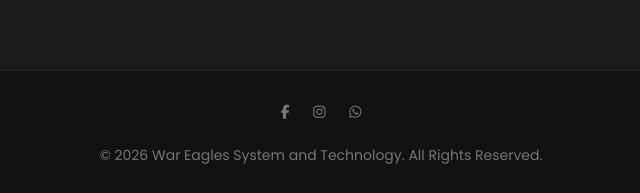
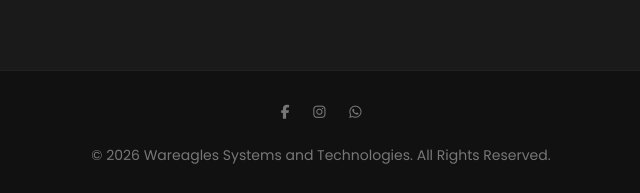
Before and after one commit to Satz007/sas-enterprise, a plain HTML site: page index.html in a window 1280 px wide. Shown: the part 5550-5743 px from the top of the page, 319-959 px from the left. Drawn offline with Linux system fonts and the light colour scheme.

Commit message:
Updated Copyright

```diff
--- a/index.html
+++ b/index.html
@@ -333,7 +333,7 @@
             <a href="#" style="color: #777; margin: 0 10px;"><i class="fab fa-instagram"></i></a>
             <a href="#" style="color: #777; margin: 0 10px;"><i class="fab fa-whatsapp"></i></a>
         </div>
-        &copy; 2026 War Eagles System and Technology. All Rights Reserved.
+        &copy; 2026 Wareagles Systems and Technologies. All Rights Reserved.
     </footer>
 
     <!-- Scripts -->
```
